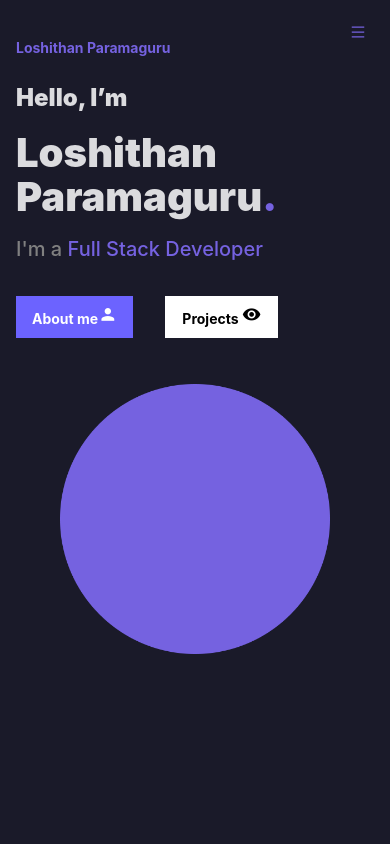
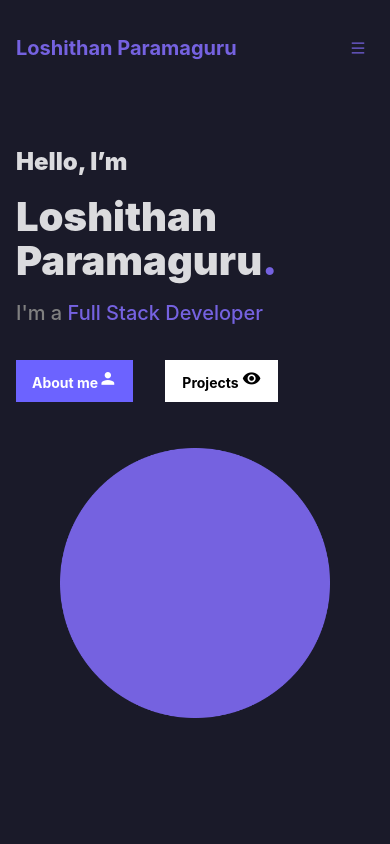
Before and after one commit to loshithan/Personal_portfolio, a React (Vite) app: page / in a window 390 px wide. Shown: the top 844 px of the page. Built offline with nearby package versions, Linux system fonts and the light colour scheme.

Commit message:
small changes in hero section and drawer

```diff
--- a/src/components/Header/Header.jsx
+++ b/src/components/Header/Header.jsx
@@ -245,9 +245,9 @@ export default function AppHeader() {
           {/* Fragment to wrap button and drawer */}
           <Button // Hamburger Button
             type="text"
-            icon={<MenuOutlined />}
+            icon={<MenuOutlined style={{border:'none'}} />}
             onClick={showDrawer}
-            style={{ marginLeft: "auto", color: "var(--primary-color)",float:"right" }} // Style the button
+            style={{ marginLeft: "auto", color: "var(--primary-color)",float:"right",position:'absolute',top:'16px',right:0,border:'none',outline:'none' }} // Style the button
           />
           <Drawer // Mobile Drawer
             title="Navigation"
--- a/src/components/Header/header.css
+++ b/src/components/Header/header.css
@@ -12,11 +12,15 @@
 .darkItemSelectedBg {
   background-color: transparent !important;
 }
+.ant-drawer-close{
+  outline: none !important;
+  color: #fff !important;
+}
 @media screen and (max-width: 767px) {
   Header {
     padding: 0 !important;
   }
   .logo-name {
-    font-size: 14px !important;
+    font-size: 1.25rem !important;
   }
 }
--- a/src/components/Hero/hero.css
+++ b/src/components/Hero/hero.css
@@ -46,7 +46,9 @@ button{
   border-radius: 0% !important;
 }
 @media screen and (max-width: 767px) {
-
+.hero-section{
+  margin-top: 4rem !important;
+}
   .hero-section h1{
     font-size: 2.5rem !important;
   }
```
